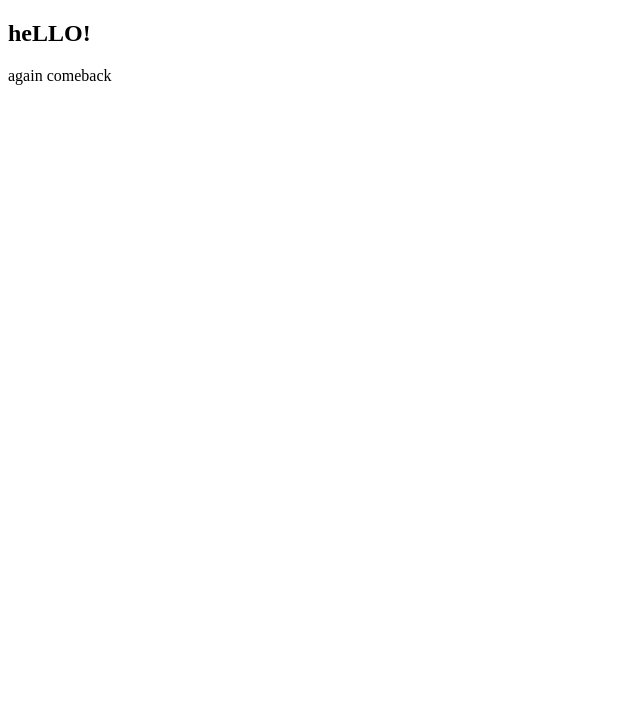
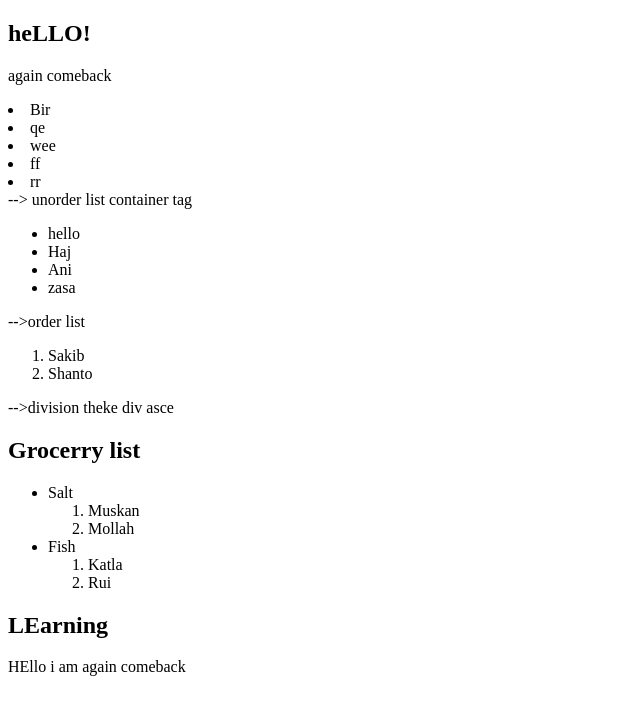
Before and after one commit to mzhrifat/html, a plain HTML site: page html/index.html in a window 1280 px wide. Shown: the whole page, without its empty margins (0-640 px from the left). Drawn offline with Linux system fonts and the light colour scheme.

Commit message:
Html 1.4 commit

```diff
--- a/html/index.html
+++ b/html/index.html
@@ -7,5 +7,48 @@
 </head>
 <body>
     <P><h2>heLLO!</h2> again comeback</P>
+    <li>Bir</li>
+    <li>qe</li>
+    <li>wee</li>
+    <li>ff</li>
+    <li>rr</li>
+
+--> unorder list
+container tag
+<ul>
+    <li>hello</li>
+    <li>Haj</li>
+    <li>Ani</li>
+    <li>zasa</li>
+</ul>
+-->order list
+
+<ol>
+    <li>Sakib</li>
+    <li>Shanto</li>
+</ol>
+
+-->division theke div asce
+<div>
+<h2>Grocerry list</h2>
+<ul>
+    <li>Salt
+        <ol>
+            <li>Muskan</li>
+            <li>Mollah</li>
+        </ol>
+    </li>
+    <li>Fish
+        <ol>
+            <li>Katla</li>
+            <li>Rui</li>
+        </ol>
+    </li>
+</ul>
+</div>
+<div>
+    <h2>LEarning</h2>
+    <p>HEllo i am again comeback</p>
+</div>
 </body>
 </html>
```
